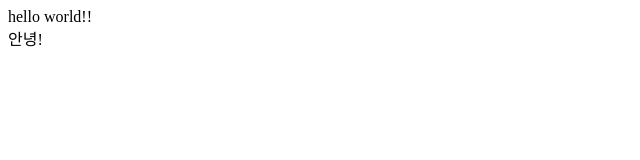
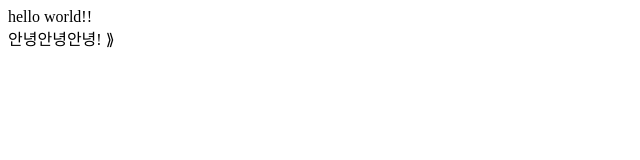
Before and after one commit to yeni0224/front-backup, a plain HTML site: page html/test.html in a window 1280 px wide. Shown: the full height of the page, 0-640 px from the left. Drawn offline with Linux system fonts and the light colour scheme.

```diff
--- a/html/test.html
+++ b/html/test.html
@@ -7,6 +7,6 @@
 </head>
 <body>
     hello world!!<br>
-    안녕!
+    안녕안녕안녕! &Rang;
 </body>
 </html>
```
